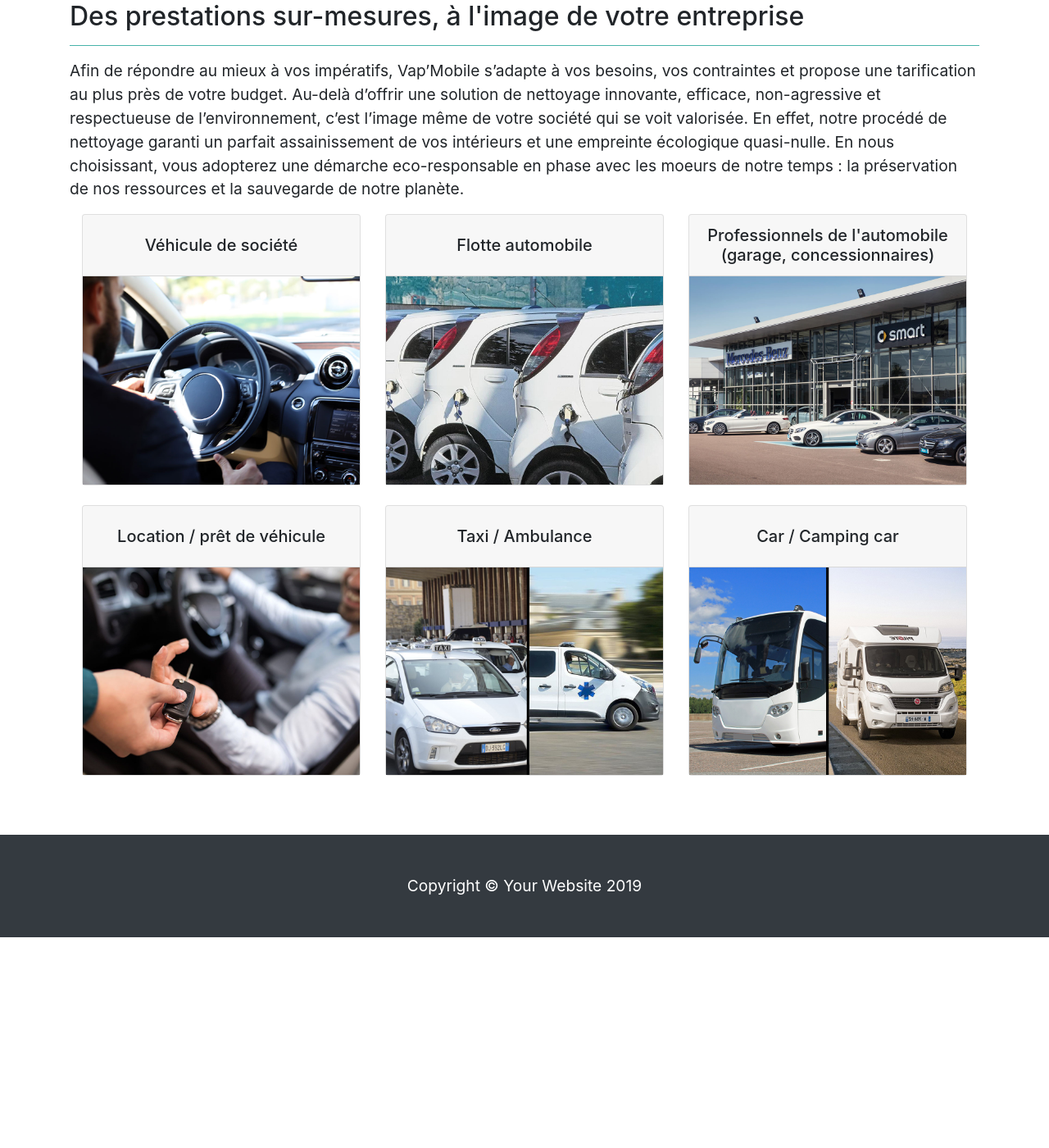
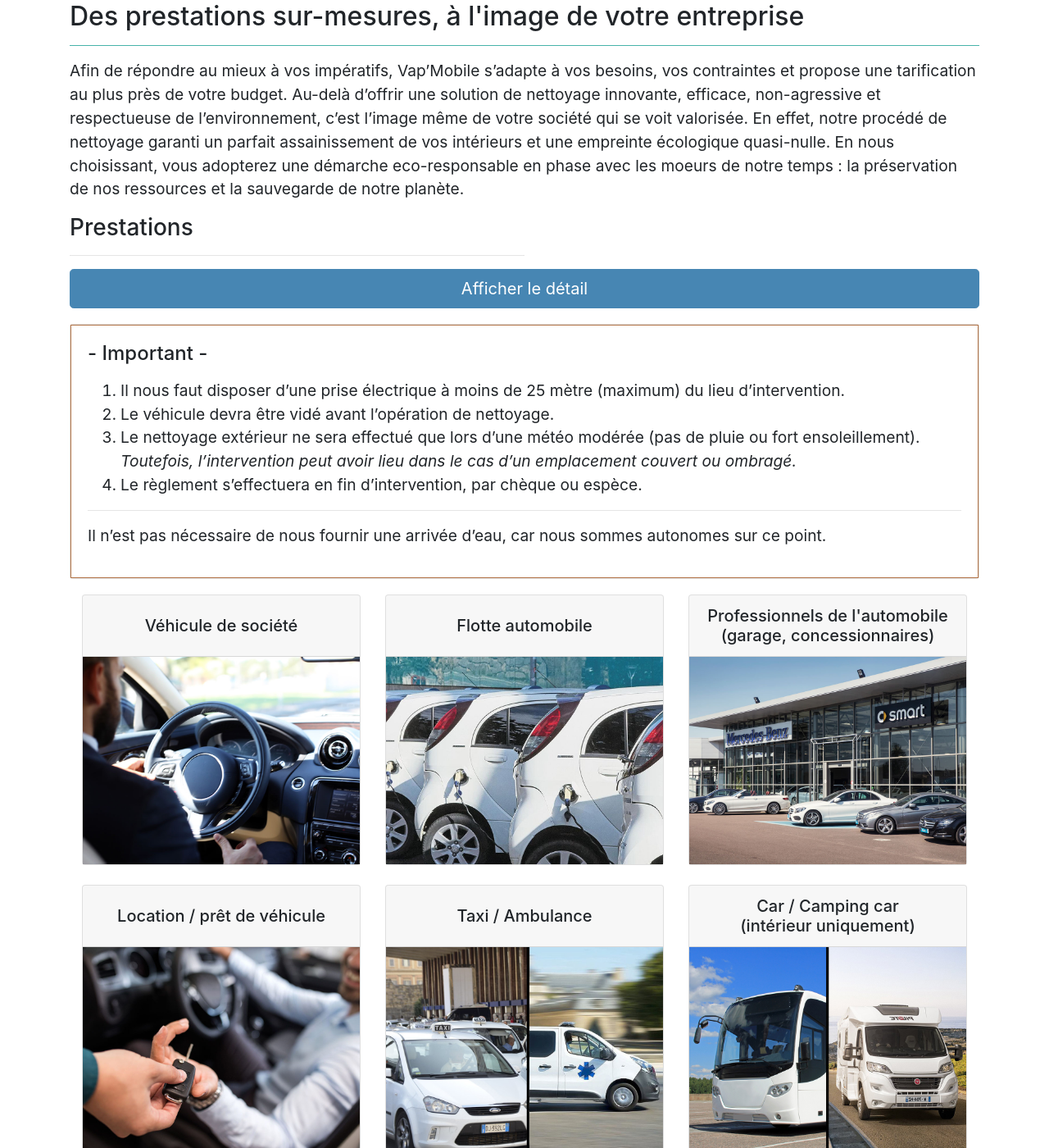
Before and after one commit to l-Aeden-l/vap-mobile, a Jekyll site: the page built from _pages/professional.html, in a window 1280 px wide and 1400 px high, scrolled down 548 px. Shown: the whole window at 82% size. Built offline with Jekyll 4.4.1, drawn with Linux system fonts in a browser that asks for light colours; before the commit the page ends 1691 px from its top, so only the background shows below that.

Commit message:
modification fichier 'important.yml' en 'common-info.yml'

```diff
--- /dev/null
+++ b/_data/common-info.yml
@@ -0,0 +1,32 @@
+services:
+  detail:
+    title: "Prestations"
+    tasks:
+      - title: "Intérieur : "
+        description: |
+          * Dépoussiérage et traitement des plastiques (tableau de bord, levier de vitesse, portes, coffres)
+          * Aspiration de l'habitacle et pressing des sièges, moquettes et tapis
+          * Soin des cuirs par l'application d'une crème nourrissante
+          * Décrassage des entre portes et contour de coffre (joints, charnières, carrosserie)
+          * Assainissement des conduits d'aération (ventilation)
+          * Nettoyage bas de marche, rails de sièges, boite à gants et cendrier
+          * Lavage des surfaces vitrées (vitres, pare-brise, lunette arrière)
+          * Au-delà de 5 places (supplément de 10 € par places assises)
+      - title: "Extérieur : "
+        description: |
+          * Lavage et lustrage de la carrosserie, bas de caisse et plastiques à l'aide de chiffons microfibres
+          * Nettoyage des surfaces vitrées (vitres, rétro, pare-brise, lunette arrière)
+          * Désoxydation et nettoyage des jantes et enjoliveurs
+          * Application d'un brillant pour pneus
+  prerequisite:
+    title: "- Important -"
+    text: |
+      1. Il nous faut disposer d'une prise électrique à moins de 25 mètre (maximum) du lieu d'intervention.
+      2. Le véhicule devra être vidé avant l'opération de nettoyage.
+      3. Le nettoyage extérieur ne sera effectué que lors d'une météo modérée (pas de pluie ou fort ensoleillement).
+      *Toutefois, l'intervention peut avoir lieu dans le cas d'un emplacement couvert ou ombragé.*
+      4. Le règlement s'effectuera en fin d'intervention, par chèque ou espèce.
+
+      ---
+
+      Il n'est pas nécessaire de nous fournir une arrivée d'eau, car nous sommes autonomes sur ce point.
--- a/_data/important.yml
+++ /dev/null
@@ -1,13 +0,0 @@
-notes:
-  services-prerequisite:
-    title: Prérequis avant prestation
-    text: |
-      1. Il nous faut disposer d'une prise électrique à moins de 25 mètre (maximum) du lieu de l'intervention.
-      2. Le véhicule devra être vidé avant l'opération de nettoyage.
-      3. Le nettoyage extérieur ne sera effectué que lors d'une météo modérée (pas de pluie ou fort ensoleillement).
-      <i class="text-info">Toutefois, l'intervention peut avoir lieu dans le cas d'un emplacement couvert ou ombragé.</i>
-      4. Le règlement s'effectuera en fin d'intervention, par chèque ou espèce.
-
-      ---
-
-      Il n'est pas nécessaire de nous fournir une arrivée d'eau, car nous sommes autonomes sur ce point.
--- a/_data/individual.yml
+++ b/_data/individual.yml
@@ -8,32 +8,13 @@ sections:
     content: |
       Notre procédé de nettoyage vapeur se veut clair et concis, nos prix également. Ici, pas de grilles tarifaires obscures à décrypter point par point ; nous vous présentons
       6 catégories de véhicules et le forfait de votre choix.
-  detail:
-    title: "Détails des prestations "
-    services:
-      - title: "Intérieur : "
-        description: |
-          * Dépoussiérage et traitement des plastiques (tableau de bord, levier de vitesse, portes, coffres)
-          * Aspiration de l'habitacle et pressing des sièges, moquettes et tapis
-          * Soin des cuirs par l'application d'une crème nourrissante
-          * Décrassage des entre portes et contour de coffre (joints, charnières, carrosserie)
-          * Assainissement des conduits d'aération (ventilation)
-          * Nettoyage bas de marche, rails de sièges, boite à gants et cendrier
-          * Lavage des surfaces vitrées (vitres, pare-brise, lunette arrière)
-          * Au-delà de 5 places (supplément de 10 € par places assises)
-      - title: "Extérieur : "
-        description: |
-          * Lavage et lustrage de la carrosserie, bas de caisse et plastiques à l'aide de chiffons microfibres
-          * Nettoyage des surfaces vitrées (vitres, rétro, pare-brise, lunette arrière)
-          * Désoxydation et nettoyage des jantes et enjoliveurs
-          * Application d'un brillant pour pneus
   pricing:
     title: "Nos tarifs : "
     note: |
       __Note :__ Une sur-tarification pourra être appliquée dans le cas où il y aurait une présence excessive de poils d'animaux, de goudron et résine.
     items:
       - title: "Citadine"
-        subtitle: "Polo, Twingo, C3, C1, Fiat 500, Smart..."
+        subtitle: "Twingo, C3, C1, Fiat 500, Smart..."
         images:
           - source: "assets/img/categories-voitures/citadine.svg"
             alt: "Citadine"
@@ -41,7 +22,7 @@ sections:
           - in: 85
             in-out: 110
       - title: "Berline<br>cabriolet"
-        subtitle: "C4, 308, Focus, DS4, A3, 206, 207..."
+        subtitle: "C4, 308, Focus, DS3, A3, 206, 207..."
         images:
           - source: "assets/img/categories-voitures/berline.svg"
             alt: "Berline"
@@ -61,7 +42,7 @@ sections:
           - in: 105
             in-out: 140
       - title: "Petit utilitaire<br>Break - SUV"
-        subtitle: "Espace, DS7, Juke, Laguna break, Kangoo..."
+        subtitle: "Espace, DS7, Qashqai, Kangoo..."
         images:
           - source: "assets/img/categories-voitures/monospace.svg"
             alt: "Monospace"
--- a/_data/professional.yml
+++ b/_data/professional.yml
@@ -38,7 +38,7 @@ company-types:
       Pour le respect de la clientèle et de sa santé, les taxis et ambulances doivent présenter un
       intérieur parfaitement propre et sain. Il est donc impératif de veiller, continuellement, à
       un nettoyage et une désinfection en profondeur des surfaces.
-  - title: "Car / Camping car"
+  - title: "Car / Camping car<br>(intérieur uniquement)"
     image:
       - source : "assets/img/photos-illustration/car_camping-car.jpg"
         alt: "Car, Camping car"
--- a/_pages/professional.html
+++ b/_pages/professional.html
@@ -6,9 +6,33 @@ permalink: /professionnels/lavage-auto/
 
 <h2>{{ site.data.professional.title }}</h2>
 <hr />
-<p>
+<p class="text-justify">
   {{ site.data.professional.introduction | markdownify }}
 </p>
+
+<section>
+  <h3>{{ site.data.common-info.services.detail.title | markdownify }}</h3>
+  <hr>
+  <a class="btn btn-primary btn-lg btn-block" data-toggle="collapse" href="#collapseExample" role="button" aria-expanded="false" aria-controls="collapseExample">
+    Afficher le détail
+  </a>
+  <div class="services-detail collapse" id="collapseExample">
+    {% for item in site.data.common-info.services.detail.tasks %}
+    <h4>{{ item.title }}</h4>
+    <p>{{ item.description | markdownify }}</p>
+    {% endfor %}
+  </div>
+</section>
+
+<section>
+  <div class="card">
+    <div class="card-body border border-warning">
+        <h4 class="card-title">{{ site.data.common-info.services.prerequisite.title }}</h4>
+        <p class="card-text">{{ site.data.common-info.services.prerequisite.text | markdownify }}</p>
+    </div>
+  </div>
+</section>
+
 <div class="container">
   <div class="row card-group company-types">
   {% for item in site.data.professional.company-types %}
```
Also changed, not shown: _pages/individual.html (+8 -5 lines).
